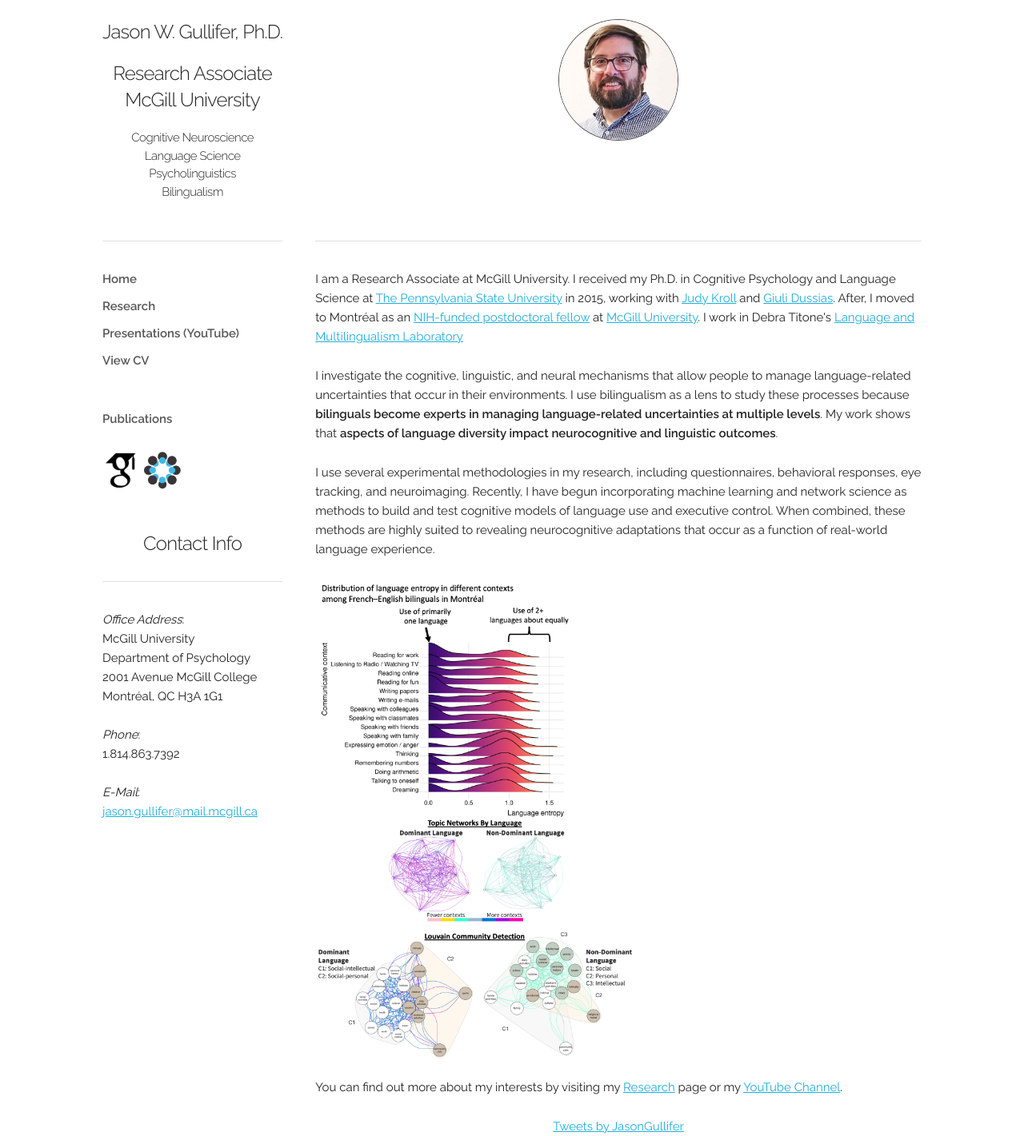
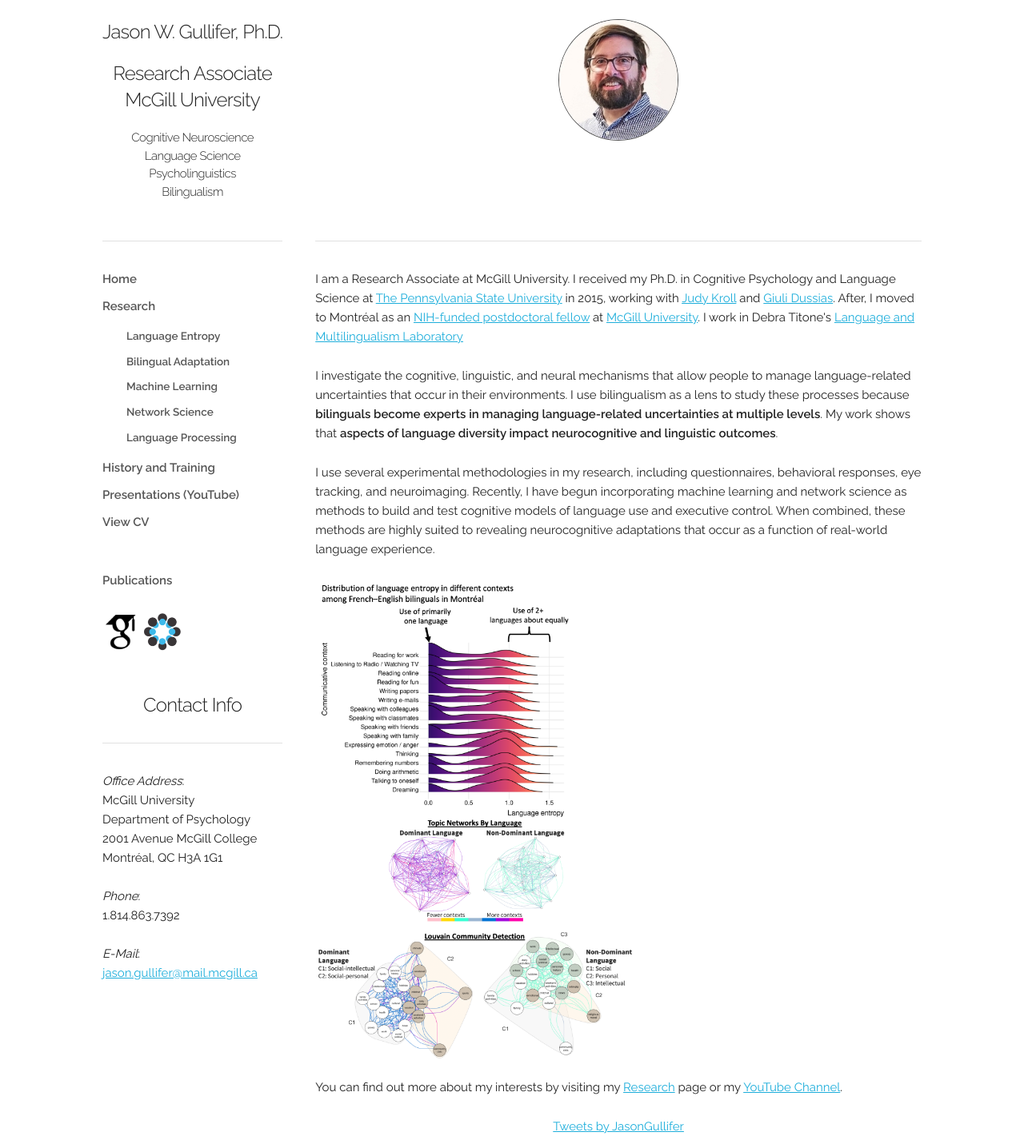
Before and after one commit to jasongullifer/jasongullifer.github.io, a Jekyll site: the page built from index.html, in a window 1280 px wide. Shown: the whole page at 80% size. Built offline with Jekyll 4.4.1, drawn with Linux system fonts in a browser that asks for light colours; nearby versions of some CDN libraries; Markdown is read by kramdown in place of the engine named in the settings; the list of posts is cut into pages by our own code; comment, search, counter and statistics services are not loaded.

Commit message:
updated menu bar

```diff
--- a/_includes/menubar.html
+++ b/_includes/menubar.html
@@ -1,6 +1,14 @@
 <ul>
 <li><a href="index.html">Home</a></li>
 <li><a href="research.html">Research</a></li>
+<ul>
+	<li><a href="language_entropy.html">Language Entropy</a></li>
+	<li><a href="bilingual_adaptation.html">Bilingual Adaptation</a></li>
+	<li><a href="machine_learning.html">Machine Learning</a></li>
+	<li><a href="network_science.html">Network Science</a></li>
+	<li><a href="language_processing.html">Language Processing</a></li>
+</ul>
+<li><a href="history_training.html">History and Training</a></li>
 <li><a href="https://www.youtube.com/channel/UCSAKRIWwVao9nxq8iXR2aEA">Presentations (YouTube)</a></li>
 <li><a href="files/gullifer_cv_10-2021.pdf">View CV</a></li>
 </ul>
```
Also changed, not shown: 5 other files.
